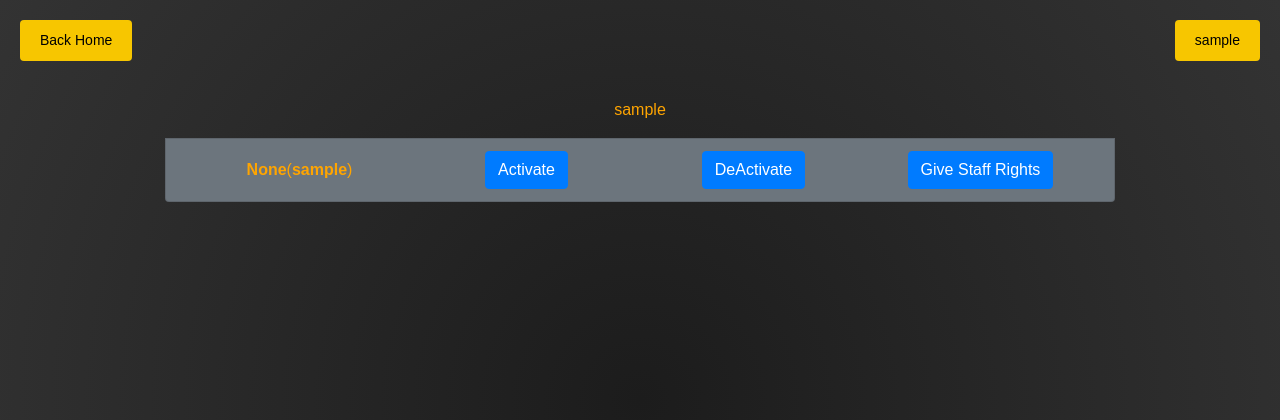
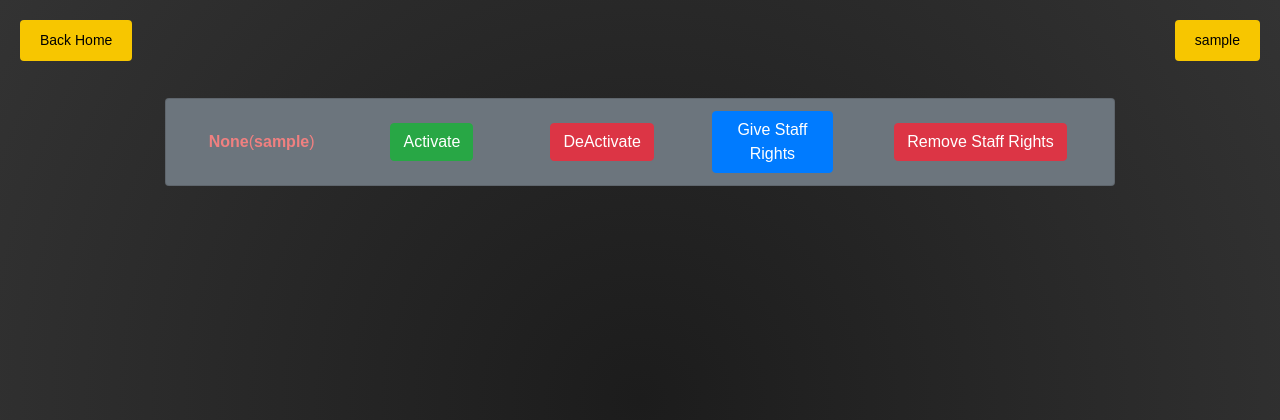
Before and after one commit to ShooterMcLovin/Transcendence, a Django app: page /manage/ in a window 1280 px wide. Shown: the top 420 px of the page. Run offline with Django 4.2, Linux system fonts and the light colour scheme; the visitor is signed in with stand-in values (Sample User, id 1); data comes from the database, SQL or seed files in the repository; some libraries are stand-ins or nearby versions.

Commit message:
Merged with branch al

```diff
--- a/django/myapp/templates/manage.html
+++ b/django/myapp/templates/manage.html
@@ -1,27 +1,45 @@
 {% extends "base.html" %}
+{% load static %}
+{% block title %}Management{% endblock %}
+{% block extra_css %}
+<style>
+    .der{
 
-{% block title %}Management{% endblock %}
-{% block extra_css %}{% endblock %}
+    }
+    .online{
+        color: lightgreen
+    }
+    .offline{
+        color: lightcoral
+    }
+</style>
+{% endblock %}
 
 {% block content %}
 {% csrf_token %}
     {% if user.is_staff %}
-        <p>{{ client }}</p>
         <ul class="list-group">
             {% for client in clients %}
-                <p>{{ client }}</p>
-                <li class="list-group-item bg-secondary text-light d-flex align-items-center justify-content-between">
-                    <div class="d-flex align-items-center justify-content-center col-md-3 custom-text-color">
+                    <li class="list-group-item bg-secondary text-light d-flex align-items-center justify-content-between">
+                    {% if client.is_online%}
+                        <div class="d-flex align-items-center justify-content-center col-md-2 online">
+                            <strong>{{ client.nickname }}</strong> (<strong>{{ client.username }}</strong>)
+                    {%else%}
+                        <div class="d-flex align-items-center justify-content-center col-md-2 offline">
                         <strong>{{ client.nickname }}</strong> (<strong>{{ client.username }}</strong>)
+                    {%endif%}
+                    </div>
+                    <div class="d-flex align-items-center justify-content-center col-md-2 custom-text-color">
+                        <a href="{% url 'Activate' client.id %}" class="btn btn-success">Activate</a>
+                    </div>
+                    <div class="d-flex align-items-center justify-content-center col-md-2 custom-text-color">
+                        <a href="{% url 'DeActivate' client.id %}" class="btn btn-danger">DeActivate</a>
+                    </div>
+                    <div class="d-flex align-items-center justify-content-center col-md-2 custom-text-color">
+                        <a href="{% url 'Makestaff' client.id %}" class="btn btn-primary">Give Staff Rights</a>
                     </div>
                     <div class="d-flex align-items-center justify-content-center col-md-3 custom-text-color">
-                        <a href="{% url 'Activate' client.id %}" class="btn btn-primary">Activate</a>
-                    </div>
-                    <div class="d-flex align-items-center justify-content-center col-md-3 custom-text-color">
-                        <a href="{% url 'DeActivate' client.id %}" class="btn btn-primary">DeActivate</a>
-                    </div>
-                    <div class="d-flex align-items-center justify-content-center col-md-3 custom-text-color">
-                        <a href="{% url 'Makestaff' client.id %}" class="btn btn-primary">Give Staff Rights</a>
+                        <a href="{% url 'Remstaff' client.id %}" class="btn btn-danger">Remove Staff Rights</a>
                     </div>
                 </li>
             {% empty %}
--- a/django/myapp/views.py
+++ b/django/myapp/views.py
@@ -388,12 +388,12 @@
     target = get_object_or_404(CustomUser, id=user_id)
     clients = CustomUser.objects.all()
     if target.is_active:
-        messages.error(request, 'Target is already active')
+        messages.error(request, target.nickname + ' is already active')
         return redirect('profile')
     if not target.is_active:
         target.is_active = True
         target.save()
-        messages.success(request, 'Target activated')
+        messages.success(request, target.nickname +' has been activated')
     return redirect('profile')
     # return render(request, 'manage.html', {'clients': clients})
 
@@ -404,13 +404,13 @@
         messages.error(request, 'Cannot deactivate main account')
         return redirect('profile')
     if not target.is_active:
-        messages.error(request, 'Target is already dactivated')
+        messages.error(request, target.nickname + ' is already dactivated')
         return redirect('profile')
     if target.is_active:
         if target.username != 'Master':
             target.is_active = False
             target.save()
-            messages.success(request, 'Target deactivated')
+            messages.success(request, target.nickname + 'has been deactivated')
     return redirect('profile')
     # return render(request, 'manage.html', {'clients': clients})
 
@@ -418,27 +418,27 @@
     target = get_object_or_404(CustomUser, id=user_id)
 
     if target.is_staff:
-        messages.error(request, 'Target is already staff')
+        messages.error(request, target.nickname + ' is already staff')
     clients = CustomUser.objects.all()
     if not target.is_staff:
         target.is_staff = True
         target.save()
-        messages.success(request, 'Target is now staff')
+        messages.success(request, target.nickname + ' is now staff')
     return redirect('profile')
     # return render(request, 'manage.html', {'clients': clients})
 
 def Remstaff(request, user_id):
     target = get_object_or_404(CustomUser, id=user_id)
     if target.username == 'Master':
-        messages.error(request, 'Cannot remove main account')
+        messages.error(request, 'Cannot remove main accounts rights')
         return redirect('profile')
 
     if not target.is_staff:
-        messages.error(request, 'Target is not staff')
+        messages.error(request, target.nickname + ' is not staff')
 
     if target.is_staff:
         target.is_staff = False
         target.save()
-        messages.success(request, 'Target is no more staff')
+        messages.success(request, target.nickname + ' is no more staff')
     return redirect('profile')
     # return render(request, 'manage.html', {'clients': clients})
```
Also changed, not shown: django/myapp/templates/profile.html (+7 -0 lines), 1 other file.
